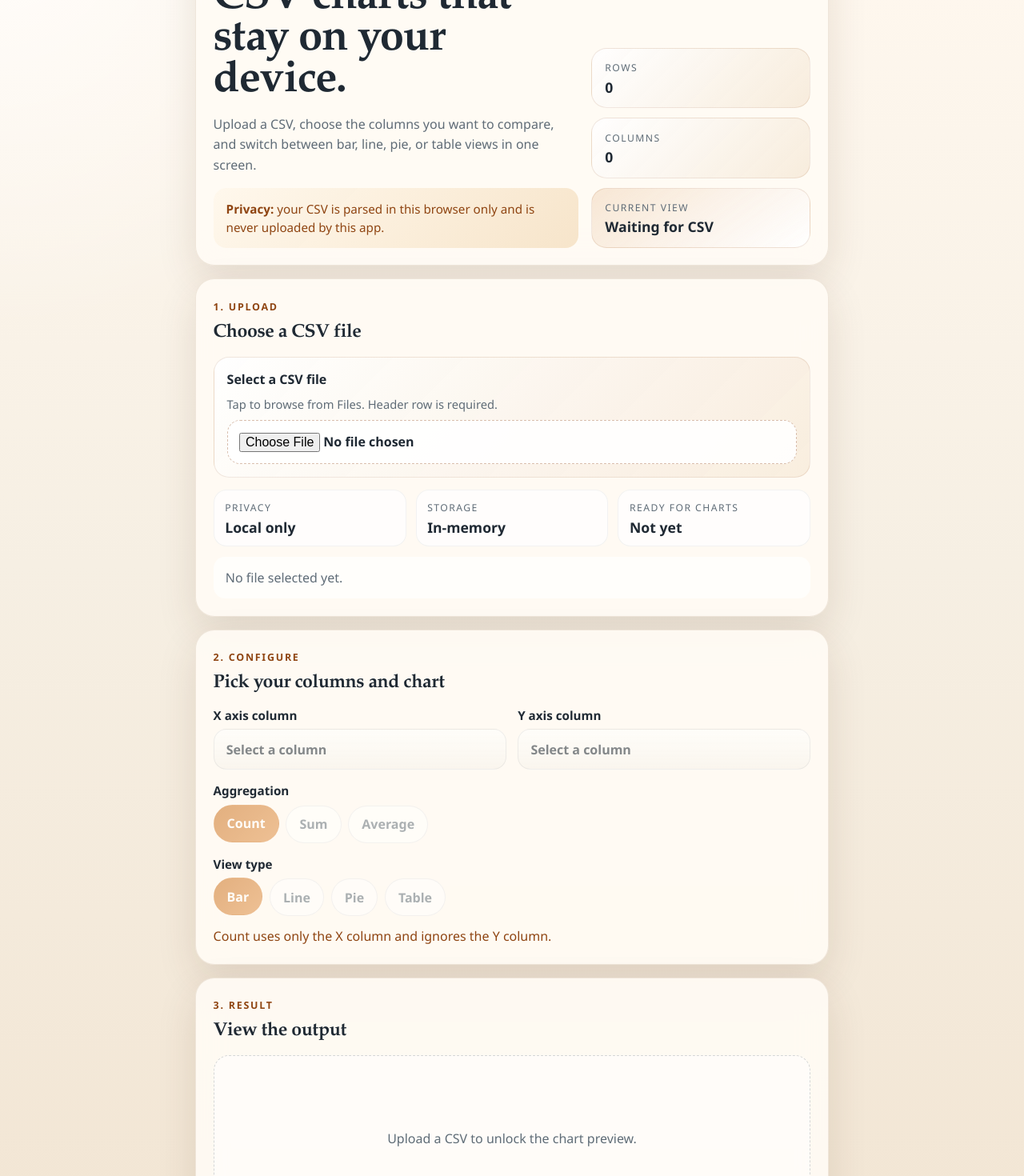
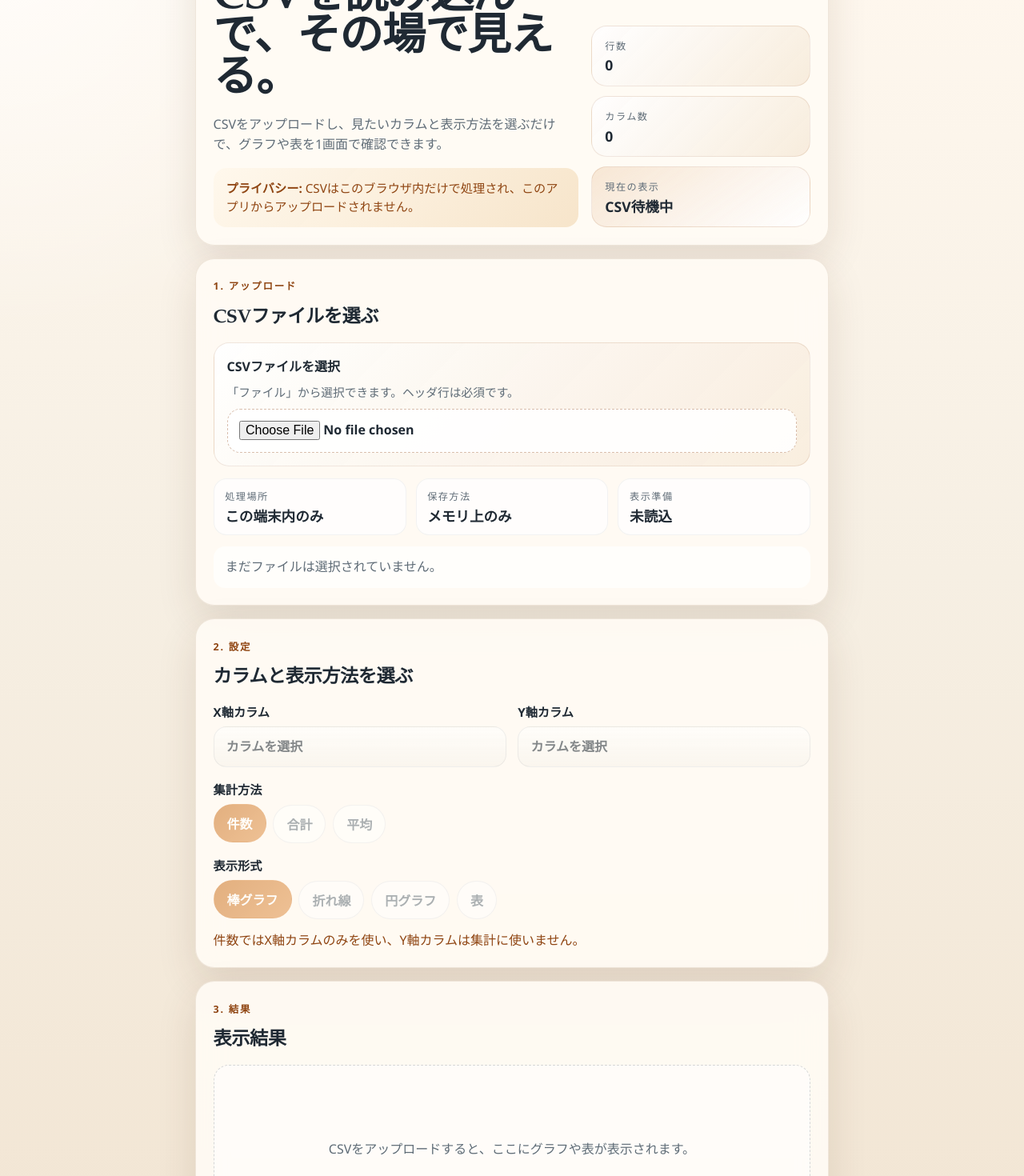
Before and after one commit to flatjug/mini-bi-web, a Next.js app: page / in a window 1280 px wide. Shown: the part 100-1570 px from the top of the page at 80% size. Built offline with nearby package versions, Linux system fonts and the light colour scheme.

Commit message:
Translate the dashboard UI to Japanese

```diff
--- a/app/page.tsx
+++ b/app/page.tsx
@@ -17,34 +17,34 @@ const ChartDisplay = dynamic(() => import("../components/chart-display"), {
   ssr: false,
   loading: () => (
     <div className="panel placeholder">
-      <p>Preparing your chart area...</p>
+      <p>グラフ表示を準備しています...</p>
     </div>
   ),
 });
 
 const aggregationOptions: Array<{ label: string; value: AggregationType }> = [
-  { label: "Count", value: "count" },
-  { label: "Sum", value: "sum" },
-  { label: "Average", value: "avg" },
+  { label: "件数", value: "count" },
+  { label: "合計", value: "sum" },
+  { label: "平均", value: "avg" },
 ];
 
 const chartOptions: Array<{ label: string; value: ChartType }> = [
-  { label: "Bar", value: "bar" },
-  { label: "Line", value: "line" },
-  { label: "Pie", value: "pie" },
-  { label: "Table", value: "table" },
+  { label: "棒グラフ", value: "bar" },
+  { label: "折れ線", value: "line" },
+  { label: "円グラフ", value: "pie" },
+  { label: "表", value: "table" },
 ];
 
 function getValueLabel(aggregation: AggregationType, yColumn: string) {
   if (aggregation === "count") {
-    return "Rows";
+    return "件数";
   }
 
   if (!yColumn) {
-    return "Value";
+    return "値";
   }
 
-  return `${aggregation.toUpperCase()} of ${yColumn}`;
+  return `${yColumn}の${aggregationOptions.find((option) => option.value === aggregation)?.label ?? aggregation}`;
 }
 
 export default function HomePage() {
@@ -104,11 +104,11 @@ export default function HomePage() {
         setChartType("bar");
 
         if (results.errors.length > 0) {
-          setParseMessage(`一部の行を読み飛ばしました: ${results.errors[0]?.message ?? "Unknown parse issue"}`);
+          setParseMessage(`一部の行を読み飛ばしました: ${results.errors[0]?.message ?? "不明な解析エラー"}`);
           return;
         }
 
-        setParseMessage(`${nextRows.length.toLocaleString()} rows loaded from ${file.name}.`);
+        setParseMessage(`${file.name} を読み込みました。${nextRows.length.toLocaleString()} 行のデータを利用できます。`);
       },
       error: (error) => {
         setRows([]);
@@ -127,29 +127,27 @@ export default function HomePage() {
         <div className="hero-layout">
           <div>
             <span className="eyebrow">Pocket BI</span>
-            <h1>CSV charts that stay on your device.</h1>
+            <h1>CSVを読み込んで、その場で見える。</h1>
             <p className="hero-copy">
-              Upload a CSV, choose the columns you want to compare, and switch between
-              bar, line, pie, or table views in one screen.
+              CSVをアップロードし、見たいカラムと表示方法を選ぶだけで、グラフや表を1画面で確認できます。
             </p>
             <div className="privacy-note">
-              <strong>Privacy:</strong> your CSV is parsed in this browser only and is
-              never uploaded by this app.
+              <strong>プライバシー:</strong> CSVはこのブラウザ内だけで処理され、このアプリからアップロードされません。
             </div>
           </div>
 
           <div className="hero-stats">
             <div className="stat-card">
-              <span>Rows</span>
+              <span>行数</span>
               <strong>{rows.length.toLocaleString()}</strong>
             </div>
             <div className="stat-card">
-              <span>Columns</span>
+              <span>カラム数</span>
               <strong>{columns.length.toLocaleString()}</strong>
             </div>
             <div className="stat-card stat-card-wide">
-              <span>Current view</span>
-              <strong>{isReady ? chartOptionLabel : "Waiting for CSV"}</strong>
+              <span>現在の表示</span>
+              <strong>{isReady ? chartOptionLabel : "CSV待機中"}</strong>
             </div>
           </div>
         </div>
@@ -158,60 +156,60 @@ export default function HomePage() {
       <section className="panel">
         <div className="section-heading">
           <div>
-            <span className="eyebrow">1. Upload</span>
-            <h2>Choose a CSV file</h2>
+            <span className="eyebrow">1. アップロード</span>
+            <h2>CSVファイルを選ぶ</h2>
           </div>
           {fileName ? <span className="status-chip">{fileName}</span> : null}
         </div>
 
         <label className="file-picker">
-          <span className="file-picker-title">Select a CSV file</span>
+          <span className="file-picker-title">CSVファイルを選択</span>
           <span className="file-picker-caption">
-            Tap to browse from Files. Header row is required.
+            「ファイル」から選択できます。ヘッダ行は必須です。
           </span>
           <input accept=".csv,text/csv" onChange={handleFileChange} type="file" />
         </label>
 
         <div className="micro-stats">
           <div className="micro-stat">
-            <span>Privacy</span>
-            <strong>Local only</strong>
+            <span>処理場所</span>
+            <strong>この端末内のみ</strong>
           </div>
           <div className="micro-stat">
-            <span>Storage</span>
-            <strong>In-memory</strong>
+            <span>保存方法</span>
+            <strong>メモリ上のみ</strong>
           </div>
           <div className="micro-stat">
-            <span>Ready for charts</span>
-            <strong>{isReady ? "Yes" : "Not yet"}</strong>
+            <span>表示準備</span>
+            <strong>{isReady ? "完了" : "未読込"}</strong>
           </div>
         </div>
 
         <p className={`message ${parseMessage?.startsWith("CSVの読み込みに失敗") ? "message-error" : ""}`}>
-          {parseMessage ?? "No file selected yet."}
+          {parseMessage ?? "まだファイルは選択されていません。"}
         </p>
       </section>
 
       <section className="panel">
         <div className="section-heading">
           <div>
-            <span className="eyebrow">2. Configure</span>
-            <h2>Pick your columns and chart</h2>
+            <span className="eyebrow">2. 設定</span>
+            <h2>カラムと表示方法を選ぶ</h2>
           </div>
           {rows.length > 0 ? (
-            <span className="status-chip">{rows.length.toLocaleString()} rows</span>
+            <span className="status-chip">{rows.length.toLocaleString()} 行</span>
           ) : null}
         </div>
 
         <div className="controls-grid">
           <label className="control">
-            <span>X axis column</span>
+            <span>X軸カラム</span>
             <select
               disabled={!isReady}
               onChange={(event) => setXColumn(event.target.value)}
               value={xColumn}
             >
-              <option value="">Select a column</option>
+              <option value="">カラムを選択</option>
               {columns.map((column) => (
                 <option key={column} value={column}>
                   {column}
@@ -221,13 +219,13 @@ export default function HomePage() {
           </label>
 
           <label className="control">
-            <span>Y axis column</span>
+            <span>Y軸カラム</span>
             <select
               disabled={!isReady}
               onChange={(event) => setYColumn(event.target.value)}
               value={yColumn}
             >
-              <option value="">Select a column</option>
+              <option value="">カラムを選択</option>
               {columns.map((column) => (
                 <option key={column} value={column}>
                   {column}
@@ -239,8 +237,8 @@ export default function HomePage() {
 
         <div className="toggle-grid">
           <div className="toggle-group">
-            <span className="toggle-label">Aggregation</span>
-            <div className="segmented-control" aria-label="Aggregation selector">
+            <span className="toggle-label">集計方法</span>
+            <div className="segmented-control" aria-label="集計方法">
               {aggregationOptions.map((option) => (
                 <button
                   className={`segment-button ${aggregation === option.value ? "segment-button-active" : ""}`}
@@ -256,8 +254,8 @@ export default function HomePage() {
           </div>
 
           <div className="toggle-group">
-            <span className="toggle-label">View type</span>
-            <div className="segmented-control" aria-label="Chart type selector">
+            <span className="toggle-label">表示形式</span>
+            <div className="segmented-control" aria-label="表示形式">
               {chartOptions.map((option) => (
                 <button
                   className={`segment-button ${chartType === option.value ? "segment-button-active" : ""}`}
@@ -274,34 +272,33 @@ export default function HomePage() {
         </div>
 
         {aggregation === "count" ? (
-          <p className="hint-text">Count uses only the X column and ignores the Y column.</p>
+          <p className="hint-text">件数ではX軸カラムのみを使い、Y軸カラムは集計に使いません。</p>
         ) : null}
       </section>
 
       <section className="panel">
         <div className="section-heading">
           <div>
-            <span className="eyebrow">3. Result</span>
-            <h2>View the output</h2>
+            <span className="eyebrow">3. 結果</span>
+            <h2>表示結果</h2>
           </div>
           {isReady ? <span className="status-chip">{chartType.toUpperCase()}</span> : null}
         </div>
 
         {!isReady ? (
           <div className="placeholder">
-            <p>Upload a CSV to unlock the chart preview.</p>
+            <p>CSVをアップロードすると、ここにグラフや表が表示されます。</p>
           </div>
         ) : (
           <>
             <p className="result-kicker">
-              Showing <strong>{chartOptionLabel}</strong> for <strong>{xColumn || "Category"}</strong>
+              <strong>{xColumn || "カテゴリ"}</strong> を軸に、<strong>{chartOptionLabel}</strong> で表示しています。
               {aggregation === "count" ? (
-                <> grouped by row count.</>
+                <> 件数ベースで集計しています。</>
               ) : (
                 <>
                   {" "}
-                  against <strong>{yColumn || "Value"}</strong> using{" "}
-                  <strong>{aggregation}</strong>.
+                  <strong>{yColumn || "値"}</strong> を <strong>{aggregationOptions.find((option) => option.value === aggregation)?.label ?? aggregation}</strong> で集計しています。
                 </>
               )}
             </p>
--- a/components/chart-display.tsx
+++ b/components/chart-display.tsx
@@ -35,7 +35,7 @@ function formatValue(value: number) {
 function EmptyState() {
   return (
     <div className="placeholder">
-      <p>No chartable output yet. Try another column pair or switch the aggregation mode.</p>
+      <p>表示できる集計結果がありません。別のカラムや集計方法を試してください。</p>
     </div>
   );
 }
@@ -121,7 +121,7 @@ export default function ChartDisplay({
       <div className="chart-header">
         <span>{xLabel}</span>
         <span>
-          {data.length.toLocaleString()} groups · {valueLabel}
+          {data.length.toLocaleString()} グループ ・ {valueLabel}
         </span>
       </div>
 
```
